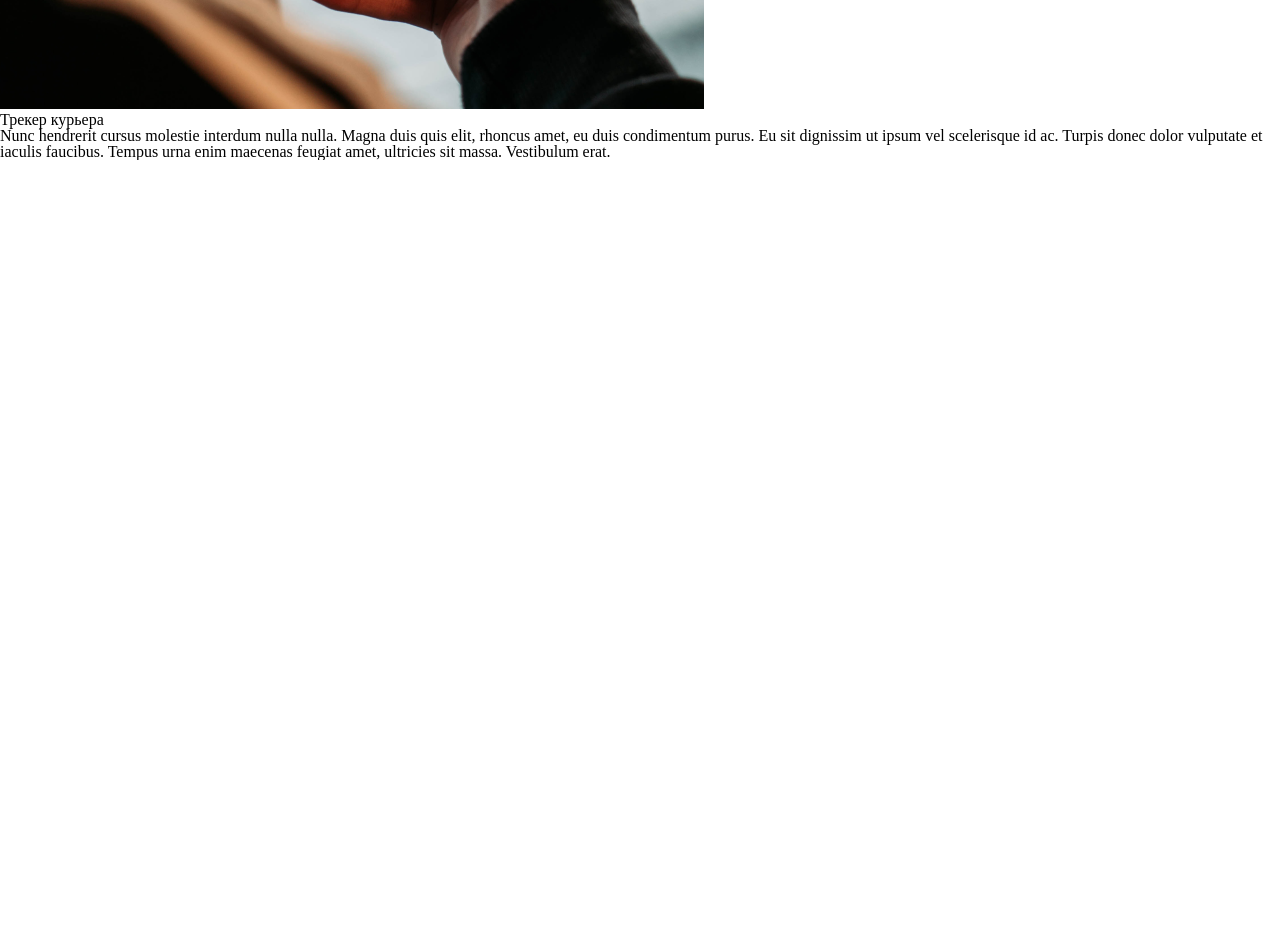
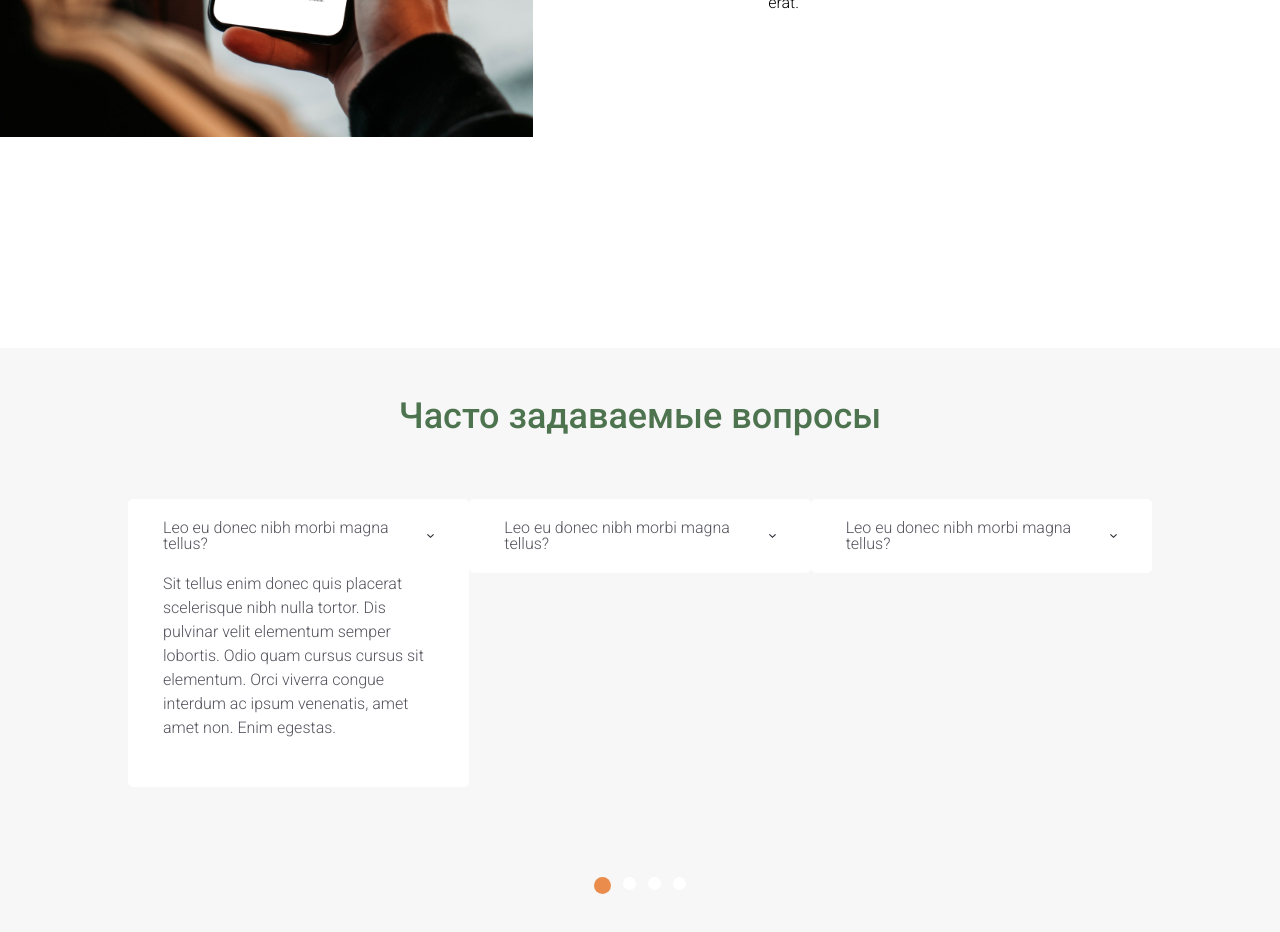
Before and after one commit to azadsarxanli/velo-kuryer, a React (Create React App) app: page / in a window 1280 px wide. Shown: the part 3140-4072 px from the top of the page. Before the commit the page ends 3300 px from the top, so only its background shows below. Built offline with nearby package versions, Linux system fonts and the light colour scheme.

Commit message:
slider section done

```diff
--- a/src/App.js
+++ b/src/App.js
@@ -218,6 +218,89 @@ function App() {
           </div>
         </aside>
       </section>
+      <section className="slider-section">
+        <h4 className="section-title">Часто задаваемые вопросы</h4>
+        <div className="slider-container">
+          <div className="sliders">
+            <div className="slider active">
+              <div className="description">
+                <div className="description-title">
+                  <p> Leo eu donec nibh morbi magna tellus?</p>
+                  <i>
+                    <svg
+                      width="7"
+                      height="4"
+                      viewBox="0 0 7 4"
+                      fill="none"
+                      xmlns="http://www.w3.org/2000/svg"
+                    >
+                      <path
+                        d="M0.8225 0L3.5 2.47233L6.1775 0L7 0.761134L3.5 4L0 0.761134L0.8225 0Z"
+                        fill="#2F2F38"
+                      />
+                    </svg>
+                  </i>
+                </div>
+                <div className="description-content">
+                  Sit tellus enim donec quis placerat scelerisque nibh nulla
+                  tortor. Dis pulvinar velit elementum semper lobortis. Odio
+                  quam cursus cursus sit elementum. Orci viverra congue interdum
+                  ac ipsum venenatis, amet amet non. Enim egestas.
+                </div>
+              </div>
+            </div>
+            <div className="slider">
+              <div className="description">
+                <div className="description-title">
+                  <p> Leo eu donec nibh morbi magna tellus?</p>
+                  <i>
+                    <svg
+                      width="7"
+                      height="4"
+                      viewBox="0 0 7 4"
+                      fill="none"
+                      xmlns="http://www.w3.org/2000/svg"
+                    >
+                      <path
+                        d="M0.8225 0L3.5 2.47233L6.1775 0L7 0.761134L3.5 4L0 0.761134L0.8225 0Z"
+                        fill="#2F2F38"
+                      />
+                    </svg>
+                  </i>
+                </div>
+              </div>
+            </div>
+            <div className="slider">
+              <div className="description">
+                <div className="description-title">
+                  <p> Leo eu donec nibh morbi magna tellus?</p>
+                  <i>
+                    <svg
+                      width="7"
+                      height="4"
+                      viewBox="0 0 7 4"
+                      fill="none"
+                      xmlns="http://www.w3.org/2000/svg"
+                    >
+                      <path
+                        d="M0.8225 0L3.5 2.47233L6.1775 0L7 0.761134L3.5 4L0 0.761134L0.8225 0Z"
+                        fill="#2F2F38"
+                      />
+                    </svg>
+                  </i>
+                </div>
+              </div>
+            </div>
+          </div>
+          <div className="dots">
+            <div className="dot active"></div>
+            <div className="dot"></div>
+            <div className="dot"></div>
+            <div className="dot"></div>
+          </div>
+        </div>
+      </section>
+      <section className="download-app"></section>
     </div>
   );
 }
--- a/src/App.scss
+++ b/src/App.scss
@@ -498,6 +498,144 @@
           }
         }
       }
+      .tracker {
+        padding-top: 80px;
+        height: 100vh;
+        width: 85%;
+        display: flex;
+        align-items: center;
+        justify-content: space-between;
+        aside {
+          width: 49%;
+          &.img-aside {
+            img {
+              width: 100%;
+              height: 100%;
+            }
+          }
+          &.content-aside {
+            display: flex;
+            justify-content: flex-end;
+            .content {
+              display: flex;
+              flex-direction: column;
+              align-items: center;
+              width: 60%;
+              h4 {
+                font-family: "Roboto";
+                font-size: 36px;
+                color: #4d744f;
+                font-weight: 500;
+                margin-bottom: 26px;
+              }
+              p {
+                font-family: "Roboto";
+                font-size: 16px;
+                line-height: 24px;
+                font-weight: 300;
+              }
+            }
+          }
+        }
+      }
+      .slider-section {
+        background-color: #f7f7f7;
+        width: 100%;
+        margin-top: 100px;
+        padding: 50px 0;
+        h4 {
+          font-family: "Roboto";
+          font-size: 36px;
+          color: #4d744f;
+          font-weight: 500;
+          text-align: center;
+          margin-bottom: 65px;
+        }
+        .slider-container {
+          width: 100%;
+          padding: 0 10%;
+          display: flex;
+          justify-content: space-between;
+          align-items: flex-start;
+          text-align: left;
+          flex-direction: column;
+          .sliders {
+            display: flex;
+            align-items: flex-start;
+            justify-content: space-between;
+            width: 100%;
+            .slider {
+              min-height: 35px;
+              background-color: white;
+              border-radius: 5px;
+              width: 370px;
+              padding: 21px 35px;
+              .description-content {
+                display: none;
+              }
+              &.active {
+                height: 288px;
+                .description-title {
+                  margin-bottom: 20px;
+                }
+                .description-content {
+                  font-family: "Roboto";
+                  font-weight: 300;
+                  font-size: 16px;
+                  line-height: 24px;
+                  display: block;
+                }
+              }
+              .description-content,
+              .description-title {
+                color: #54535d;
+              }
+              .description-title {
+                font-family: "Roboto";
+                font-size: 16px;
+                font-weight: 300;
+                display: flex;
+                justify-content: space-between;
+                cursor: pointer;
+                align-items: center;
+
+                i {
+                  display: flex;
+                  align-items: center;
+                }
+              }
+            }
+          }
+          .dots {
+            width: 100%;
+            display: flex;
+            justify-content: center;
+            margin-top: 90px;
+            height: 90px;
+            .dot {
+              width: 13px;
+              height: 13px;
+              background: #ffffff;
+              transition: all 400ms ease-out;
+              margin: 0 6px;
+              cursor: pointer;
+              border-radius: 50%;
+              &:hover {
+                width: 17px;
+                height: 17px;
+
+                background: #e98c4c;
+              }
+              &.active {
+                width: 17px;
+                height: 17px;
+
+                background: #e98c4c;
+              }
+            }
+          }
+        }
+      }
     }
   }
 }
```
